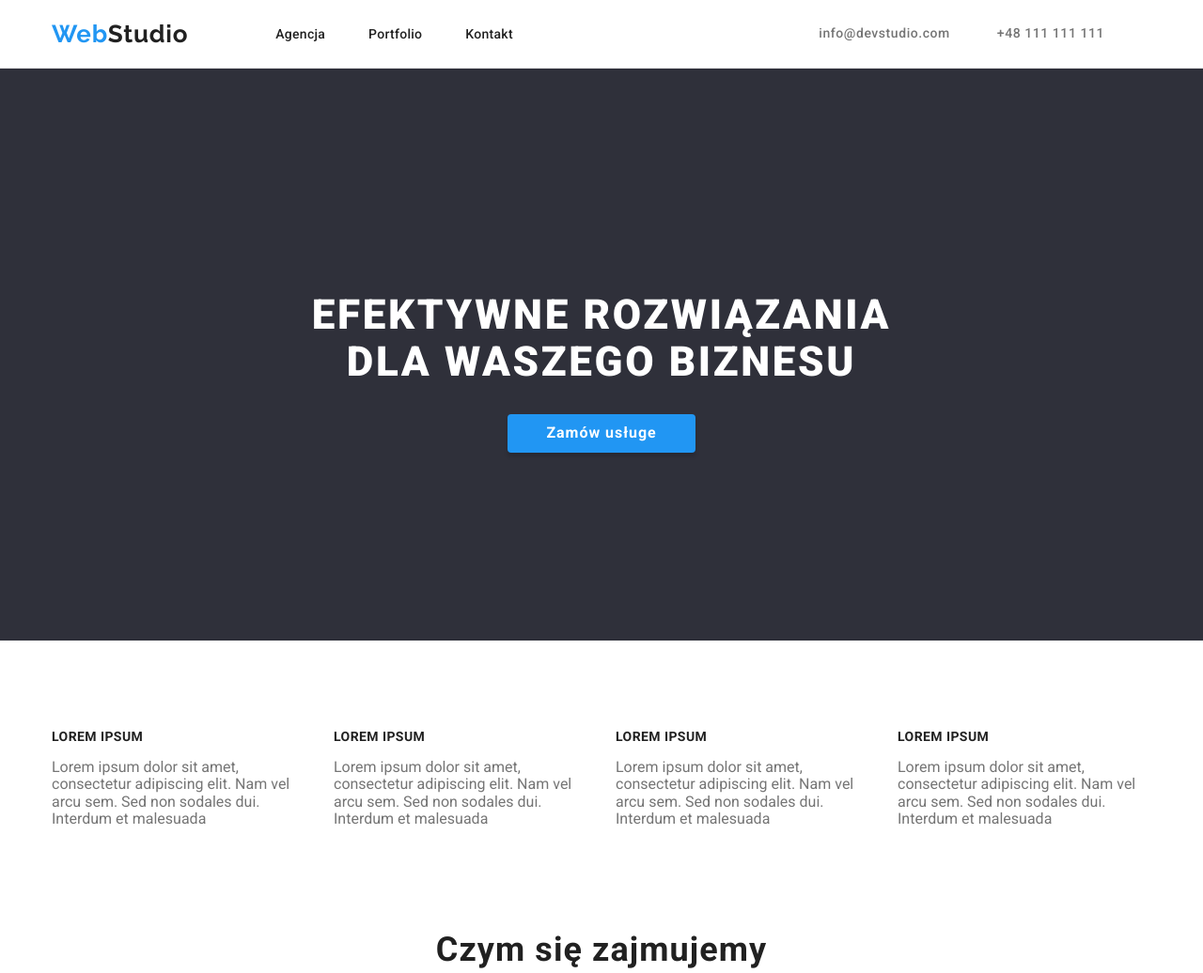
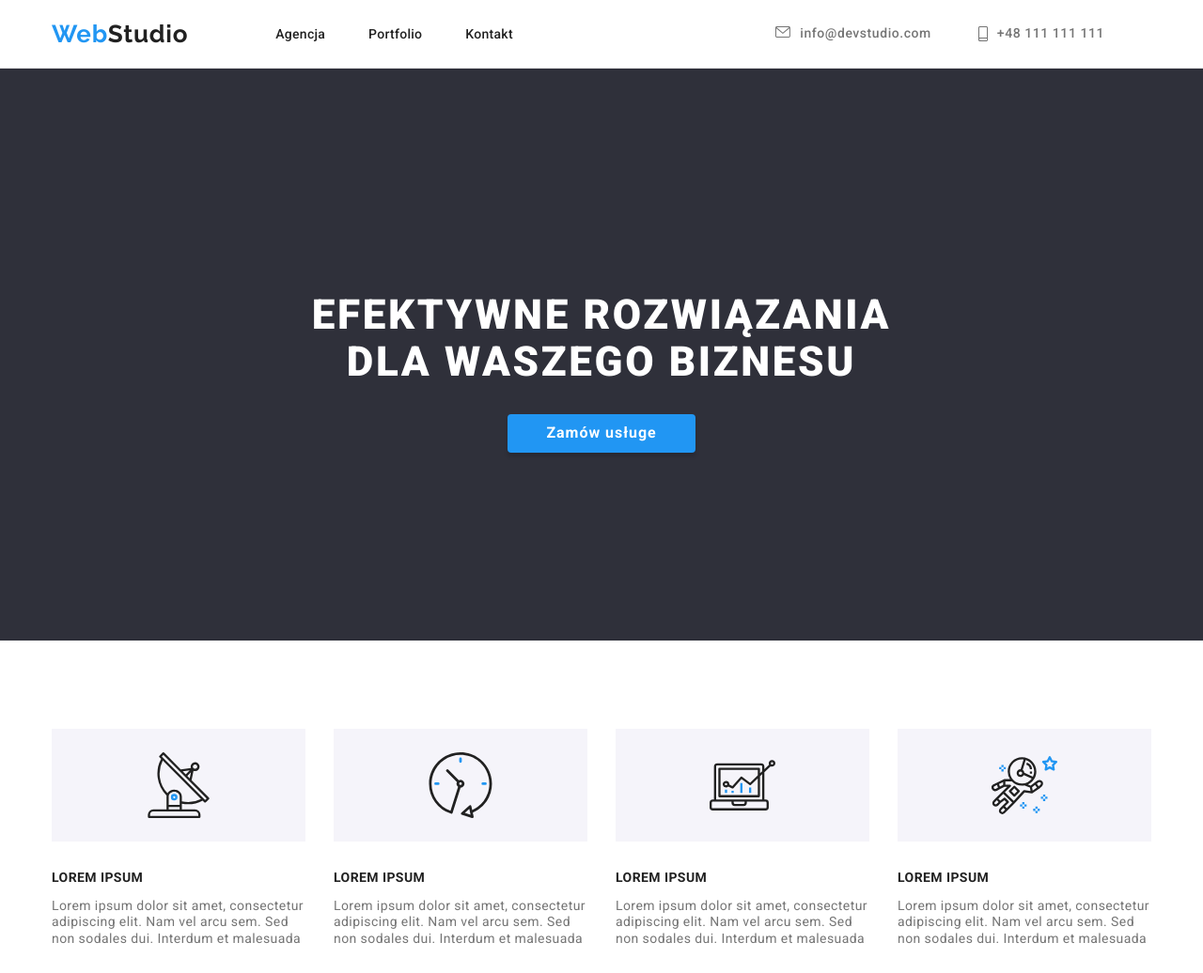
Before and after one commit to MichalBxqt/goit-markup-hw-04, a plain HTML site: page index.html in a window 1280 px wide. Shown: the top 1036 px of the page at 94% size. Drawn offline with nearby package versions, Linux system fonts and the light colour scheme.

Commit message:
commit zadanie domowe nauka 1

```diff
--- a/css/styles.css
+++ b/css/styles.css
@@ -87,6 +87,12 @@ body {
 .top-section-list-contact:hover {
   color: var(--hover-text-color);
 }
+.icon-contact {
+  margin-right: 10px;
+}
+.icon-contact:hover {
+color: var(--hover-text-color);
+}
 
 .item-contact {
   margin-right: 50px;
@@ -139,7 +145,17 @@ body {
 .lorem-section-block .item {
   margin-left: 30px;
   margin-right: 0px;
+}
+.lorem-icon-div {
+   display: flex;
+  width: 270px;
+  height: 120px;
+  align-items: center;
+  justify-content: center;
+  flex-direction: column;
+  margin-bottom: 30px;
 
+  background-color: var(--our-team-background-color);
 }
 .lorem-title {
   font-size: 14px;
--- a/index.html
+++ b/index.html
@@ -34,12 +34,16 @@
           </nav>
           <ul class="top-section-list-contact marker-list">
             <li class="item-contact">
-              <a class="top-section-list-contact" href="mailto:info@devstudio.com"
-                >info@devstudio.com</a
+              <a class="top-section-list-contact" href="mailto:info@devstudio.com">
+                <svg class="icon-contact" width="16" height="12">
+                  <use href="./images/icons.svg#icon-envelope"></use>
+                </svg> info@devstudio.com</a
               >
             </li>
             <li class="item-contact">
-              <a class="top-section-list-contact" href="tel:48111111111">+48 111 111 111</a>
+              <a class="top-section-list-contact" href="tel:48111111111"> <svg class="icon-contact" width="10" height="16">
+                <use href="./images/icons.svg#icon-smartphone"></use>
+              </svg> +48 111 111 111</a>
             </li>
           </ul>
         </div>
@@ -59,29 +63,49 @@
         <div class="container">
           <ul class="lorem-section-block marker-list">
             <li>
+              <div class="lorem-icon-div">
+                <svg class="lorem-icon" width="70" height="70">
+                  <use href="./images/icons.svg#icon-antenna_1"></use>
+                </svg>
+              </div>
               <h3 class="lorem-title">LOREM IPSUM</h3>
-              <p class="lotem-text">
+              <p class="lorem-text">
                 Lorem ipsum dolor sit amet, consectetur adipiscing elit. Nam vel arcu sem. Sed non
                 sodales dui. Interdum et malesuada
               </p>
             </li>
             <li class="item">
+              <div class="lorem-icon-div">
+              <svg class="lorem-icon" width="70" height="70">
+                <use href="./images/icons.svg#icon-clock_1"></use>
+              </svg>
+            </div>
               <h3 class="lorem-title">LOREM IPSUM</h3>
-              <p class="lotem-text">
+              <p class="lorem-text">
                 Lorem ipsum dolor sit amet, consectetur adipiscing elit. Nam vel arcu sem. Sed non
                 sodales dui. Interdum et malesuada
               </p>
             </li>
             <li class="item">
+              <div class="lorem-icon-div">
+              <svg class="lorem-icon" width="70" height="70">
+                <use href="./images/icons.svg#icon-diagram_1"></use>
+              </svg>
+            </div>
               <h3 class="lorem-title">LOREM IPSUM</h3>
-              <p class="lotem-text">
+              <p class="lorem-text">
                 Lorem ipsum dolor sit amet, consectetur adipiscing elit. Nam vel arcu sem. Sed non
                 sodales dui. Interdum et malesuada
               </p>
             </li>
             <li class="item">
+              <div class="lorem-icon-div">
+              <svg class="lorem-icon" width="70" height="70">
+                <use href="./images/icons.svg#icon-astronaut_1"></use>
+              </svg>
+            </div>
               <h3 class="lorem-title">LOREM IPSUM</h3>
-              <p class="lotem-text">
+              <p class="lorem-text">
                 Lorem ipsum dolor sit amet, consectetur adipiscing elit. Nam vel arcu sem. Sed non
                 sodales dui. Interdum et malesuada
               </p>
@@ -140,6 +164,8 @@
                 <h3 class="team-name-txt">John Doe</h3>
                 <span class="team-describe-txt">Product Designer</span>
               </div>
+
+
             </li>
             <li class="person-section item">
               <img
```
Also changed, not shown: images/icons.svg (added), 1 other file.
